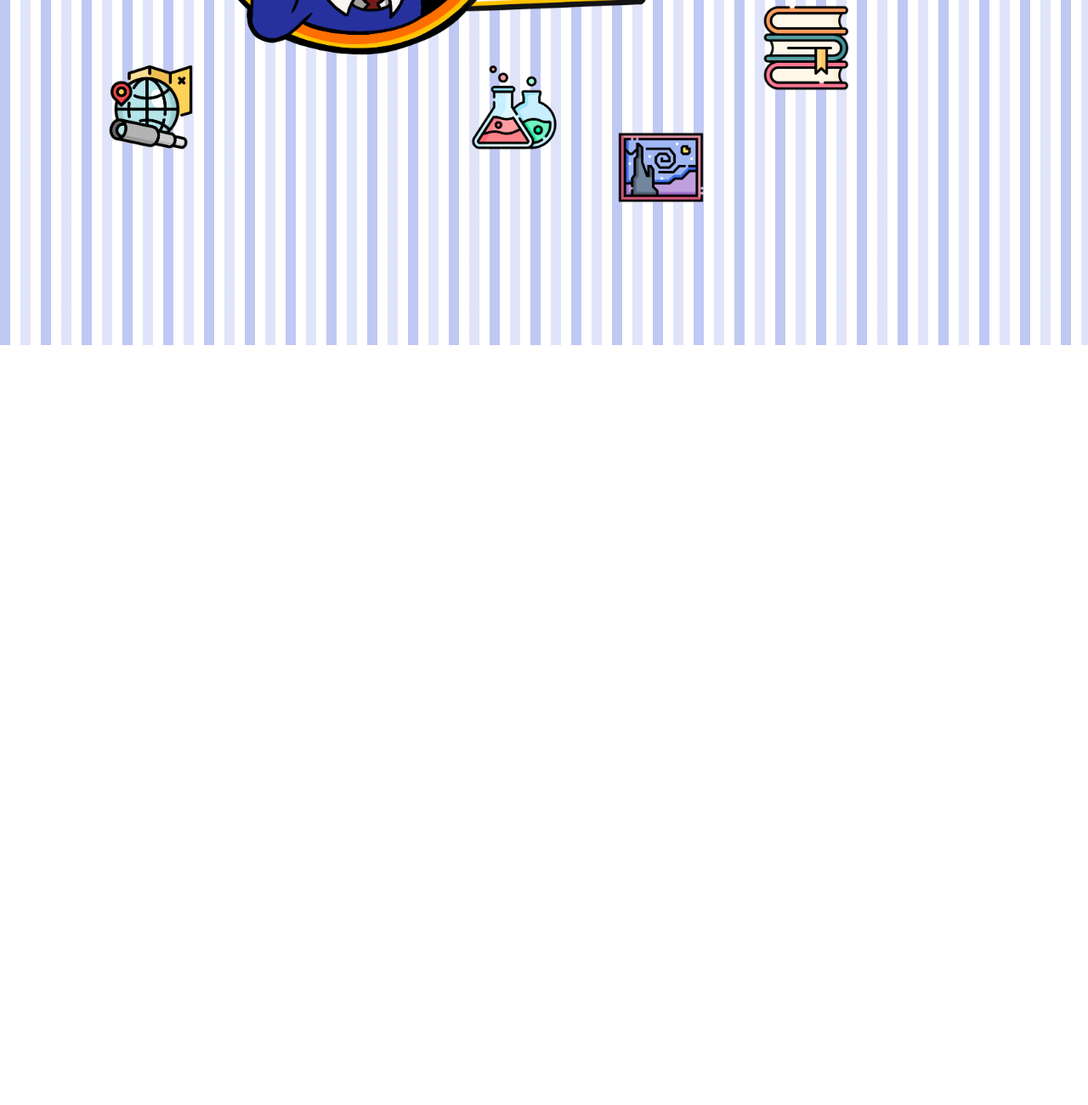
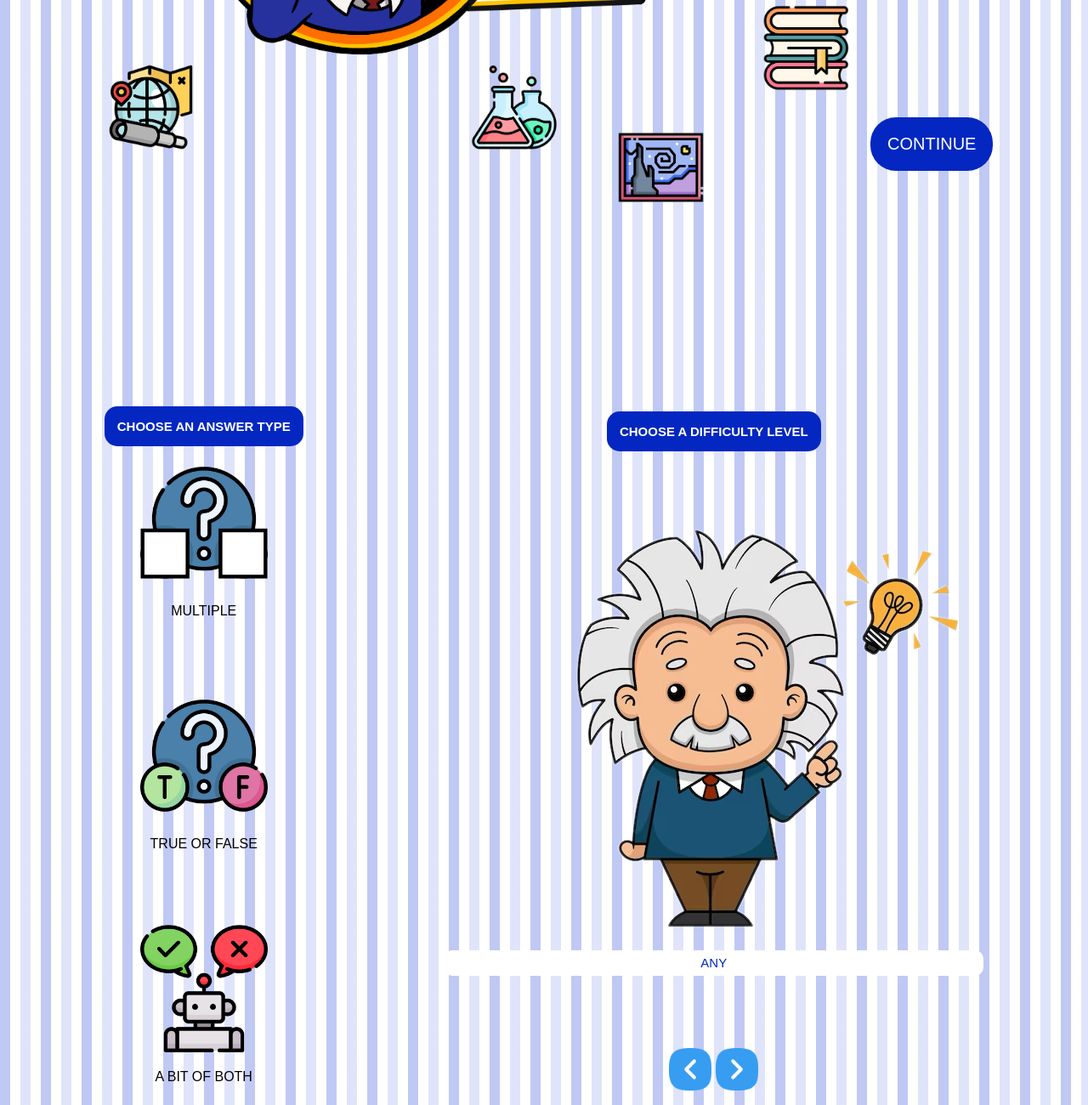
Before and after one commit to Xarenmi/Trivia_Game, a plain HTML site: page index.html in a window 1280 px wide. Shown: the part 582-1882 px from the top of the page at 85% size. Before the commit the page ends 988 px from the top, so only its background shows below. Drawn offline with Linux system fonts and the light colour scheme; a web font is replaced by a local one.

Commit message:
All images on place

```diff
--- a/index.html
+++ b/index.html
@@ -28,6 +28,33 @@
         <section id="animals" cat="27"><img src="./img/animals.png" alt="Animals"></section>
     </main>
     <main id="display">
+        <section id="option_container">
+            <aside id="type">
+                <div>
+                    <h1 class="option_header">CHOOSE AN ANSWER TYPE</h1>
+                    <img src="./img/multiple.png" alt="multiple">
+                    <p>MULTIPLE</p>
+                </div>
+                <div>
+                    <img src="./img/binary.png" alt="binary">
+                    <p>TRUE OR FALSE</p>
+                </div>
+                <div>
+                    <img src="./img/any_type.png" alt="any">
+                    <p>A BIT OF BOTH</p>
+                </div>
+            </aside>
+            <aside id="difficulty">
+                <h1 class="option_header">CHOOSE A DIFFICULTY LEVEL</h1>
+                <div><img id="level" src="./img/Any.png" alt="Image">
+                <p>ANY</p></div>
+                <section class="button_container">
+                    <img src="./img/prev.png" alt="prev">
+                    <img src="./img/next.png" alt="next">
+                </section>
+            </aside>
+            <button>CONTINUE</button>
+        </section>
     </main>
     <script type="module" src="./src/script.js"></script>
 </body>
--- a/style.css
+++ b/style.css
@@ -1,13 +1,13 @@
 @import url('https://fonts.googleapis.com/css2?family=Mooli&display=swap');
 
 body {
-    background: linear-gradient(90deg,#c0c9f4 25%, transparent 26%, transparent 49%, #c0c9f480 50%, #c0c9f480 75%, transparent 76%);
+    background: linear-gradient(90deg, #c0c9f4 25%, transparent 26%, transparent 49%, #c0c9f480 50%, #c0c9f480 75%, transparent 76%);
     background-size: 3em 3em;
     background-color: #ffffff;
     font-family: 'Mooli', sans-serif;
 }
 
-#index{
+#index {
     margin: 80px auto 0;
     width: 1200px;
     display: grid;
@@ -135,15 +135,11 @@ body {
 }
 
 #score {
-    color:#0427c1;
+    color: #0427c1;
     font-family: Impact, sans-serif;
     font-size: 40px;
 }
 
-.question {
-    color: white;
-    font-size: 2rem;
-}
 #display {
     margin: auto;
     width: 1200px;
@@ -153,7 +149,82 @@ body {
     gap: 0;
 }
 
-#display h1 {
+#option_container {
+
+    width: 100%;
+    margin: auto;
+    display: grid;
+    grid-template: 1, 600px / repeat(2, 1fr);
+    gap: 0px;
+    align-items: center;
+    justify-items: center;
+    text-align: center;
+}
+
+.option_header {
+    font-size: 15px;
+    margin-top: 80px;
+    background-color: #0427c1;
+    padding: 15px;
+    border-radius: 15px;
+    color: #ffffff;
+}
+
+#type {
+    grid-area: 1 / 1 / span 1 / span 1;
+    display: grid;
+    grid-template-columns: 1fr;
+    gap: 70px;
+
+}
+
+#type img {
+    width: 150px;
+}
+
+#difficulty {
+    grid-area: 1 / 2 / span 1 / span 1;
+    display: grid;
+    grid-template-columns: 1fr;
+    align-items: center;
+    justify-items: center;
+    text-align: center;
+    gap: 70px;
+}
+
+#difficulty p{
+    font-size: 15px;
+    line-height: 2;
+    width: 100%;
+    background-color:white;
+    border-radius: 10px;
+    color: #0427c1;
+}
+
+button{
+    position: absolute;
+    top: 90%;
+    left: 80%;
+    background-color: #0427c1;
+    color: white;
+    font-size: 20px;
+    border-radius: 30px;
+    padding: 20px;
+    border: none;
+    z-index: 30;
+}
+
+#level {
+    padding-left: 130px;
+}
+
+.button_container img {
+    width: 50px;
+}
+
+.question {
+    color: white;
+    font-size: 2rem;
     margin-top: 100px;
     display: flex;
     justify-content: center;
@@ -189,3 +260,23 @@ body {
 .answer-container *:hover {
     background-color: #9eceff;
 }
+
+#score_container {
+    gap: 0;
+    display: grid;
+    grid-template: repeat(6, 140px)/repeat(7, 1fr);
+}
+
+#score_container img {
+    grid-area: 3 / 2 / 5 / 6;
+    z-index: 2;
+}
+
+#score {
+    grid-area: 1 / 4 / 4 / 6;
+    width: 100%;
+    z-index: 11;
+    background-color: #0427c1;
+    border-radius: 30px;
+    color: #ffffff;
+}
```
Also changed, not shown: img/Idee.png (deleted), img/Punkt.png (deleted), img/Score.png (added), img/any.png (added), img/any_type.png (added), img/binary.png (added), img/easy.png (added), img/hard.png (added), img/multiple-choice-exam-rgb-color-icon-vector-34064074.jpg (added), img/multiple.png (added), img/next.png (added), img/normal.png (added), img/prev.png (added), 1 other file.
